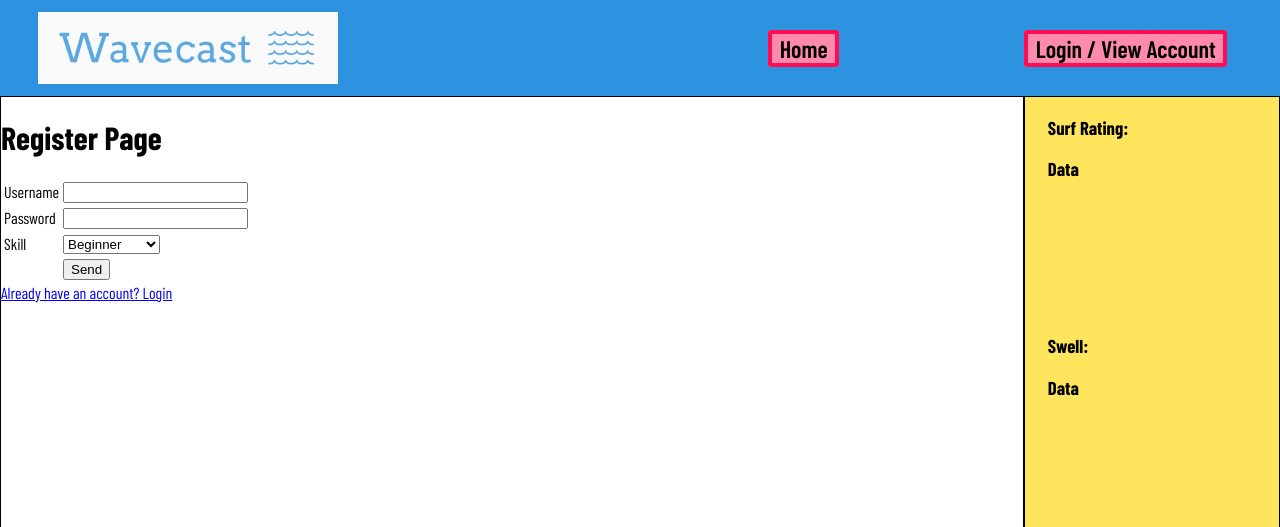
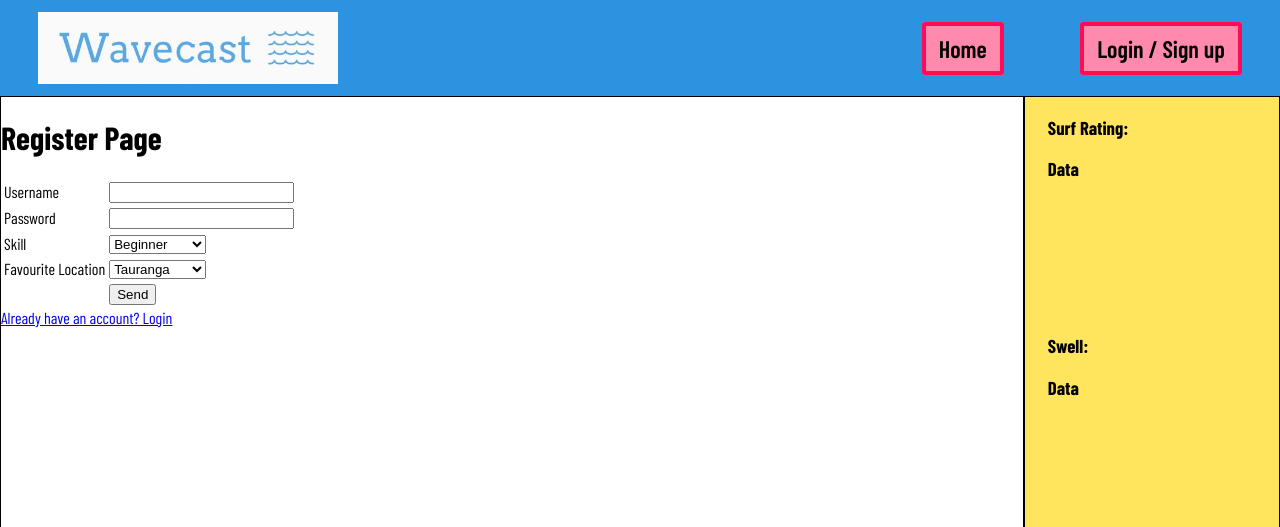
Before and after one commit to MurphMac/Surf-Forecast---Flask-Web-App, a Flask app: page /register in a window 1280 px wide. Shown: the top 527 px of the page. Run offline with Flask 3, Linux system fonts and the light colour scheme; some web fonts are replaced.

Commit message:
Can change favourite location and skill level in /account

```diff
--- a/app.py
+++ b/app.py
@@ -17,6 +17,8 @@ db = SQLAlchemy(app)
 location_id = None
 logged_in = False
 account_name = ""
+current_skill = ""
+favourite_spot = "Tauranga"
 
 insertdata.sourcedata()
 
@@ -59,34 +61,43 @@ def home():
 
     global location_id
 
-    #Get variale from drop down box
+    global favourite_spot
+
+    #Get variabe from drop down box
     location_name = request.form.get('location')
 
     locations_dictionary = {
-        "tauranga": 1,
-        "gisborne": 2,
-        "dunedin": 4,
-        "christchurch": 5
+        "Tauranga": 1,
+        "Gisborne": 2,
+        "Dunedin": 4,
+        "Christchurch": 5
     }
+
+    if location_name == None:
+        location_name = favourite_spot
 
     #Get corresponding ID
     location_id = locations_dictionary.get(location_name)
 
     global logged_in
 
-    #Manually set skill for now
-    skill = ""
+    global account_name
+
+    global current_skill
 
     #Run rating function
-    ratings = surfrating.get_rating(location_id, skill)
+    ratings = surfrating.get_rating(location_id, current_skill)
 
-    return render_template("home.html", day1=day1, day2=day2, day3=day3, day4=day4, day5=day5, day6=day6, day7=day7, location_name=location_name, logged_in=logged_in, ratings=ratings)
+    return render_template("home.html", day1=day1, day2=day2, day3=day3, day4=day4, day5=day5, day6=day6, day7=day7, location_name=location_name, logged_in=logged_in, account_name=account_name, ratings=ratings, current_skill=current_skill)
 
 @app.route('/login', methods = ['GET', 'POST'])
 
 def login():
     global logged_in
     global account_name
+    global current_skill
+    global favourite_spot
+
     if request.method == 'POST':
         username = request.form['username']
         password = request.form['password']
@@ -98,7 +109,10 @@ def login():
         else:
             logged_in = True
             account_name = username
-            return render_template('account.html', account_name=account_name)
+            #Fetch current user details including the skill level
+            cursor.execute("SELECT skill FROM user WHERE username=?", (account_name,))
+            current_skill = cursor.fetchone()[0]
+            return render_template('account.html', account_name=account_name, logged_in=logged_in, current_skill=current_skill, favourite_spot=favourite_spot)
 
     else:
         request.method == 'GET'
@@ -117,6 +131,7 @@ def register():
             username = request.form['username']
             password = request.form['password']
             skill = request.form['skill']
+            favourite_location = request.form['favourite_location']
             cursor.execute(f"SELECT * FROM user WHERE username='{username}' AND password='{password}';")
             data = cursor.fetchone()
             #Check if it matches other in db
@@ -125,7 +140,7 @@ def register():
             else:
                 if not data:
                     #Insert into db
-                    cursor.execute("INSERT INTO user (username, password, skill) VALUES (?,?,?)", (username, password, skill))
+                    cursor.execute("INSERT INTO user (username, password, skill, favourite_location) VALUES (?,?,?,?)", (username, password, skill, favourite_location))
                     conn.commit()
                     conn.close()
                 return render_template('login.html')
@@ -133,15 +148,40 @@ def register():
     elif request.method == 'GET':
         return render_template('register.html', form=registrationForm)
 
-@app.route('/account')
+@app.route('/account', methods=['GET', 'POST'])
 
 def account():
-    # Ensure logged_in is available
     global logged_in
     global account_name
+    global current_skill
+    global favourite_spot
+
     if not logged_in:
         return render_template('login.html')
-    return render_template('account.html', account_name=account_name)
+
+    conn = sqlite3.connect('database.db')
+    cursor = conn.cursor()
+
+    # Fetch current user details including the skill level and favorite spot
+    cursor.execute("SELECT skill, favourite_location FROM user WHERE username=?", (account_name,))
+    result = cursor.fetchone()
+
+    current_skill = result[0]
+    favourite_spot = result[1]
+
+    if request.method == 'POST':
+        new_skill = request.form.get('skill', current_skill)  # Default to current skill if not changed
+        new_favourite_spot = request.form.get('favourite_location', favourite_spot)  # Same for favourite spot
+
+        cursor.execute("UPDATE user SET skill=?, favourite_location=? WHERE username=?", (new_skill, new_favourite_spot, account_name))
+        conn.commit()
+
+        current_skill = new_skill
+        favourite_spot = new_favourite_spot
+
+    conn.close()
+
+    return render_template('account.html', account_name=account_name, logged_in=logged_in, current_skill=current_skill, favourite_spot=favourite_spot)
 
 @app.route('/graph1')
 def graphs1():
--- a/form.py
+++ b/form.py
@@ -5,5 +5,6 @@ from wtforms.validators import ValidationError, DataRequired
 class RegistrationForm(FlaskForm):
     username = StringField(label='Username', validators=[DataRequired()])
     password = PasswordField(label='Password', validators=[DataRequired()])
-    skill = SelectField(label='Skill', choices=[('Beginner'),('Intermediate'),('Expert')],validators=[DataRequired()])
+    skill = SelectField(label='Skill', choices=[('Beginner', 'Beginner'), ('Intermediate', 'Intermediate'), ('Advanced', 'Advanced')], validators=[DataRequired()])
+    favourite_location = SelectField(label='Favourite Location', choices=[('Tauranga', 'Tauranga'), ('Gisborne', 'Gisborne'), ('Dunedin', 'Dunedin'), ('Christchurch', 'Christchurch')], validators=[DataRequired()])
     submit = SubmitField('Send')
--- a/static/css/style.css
+++ b/static/css/style.css
@@ -31,7 +31,6 @@ body {
 
     .dailyinfo > ul > li {
         display: inline-block;
-        background-color: red;
         text-align: left;
         height: 10vh;
         width: 14vw;
@@ -108,27 +107,24 @@ body {
 
 .buttons {
     width: 100%;
-    display: inline-flex;
+    display: flex;
     list-style-type: none;
     margin: 0;
     padding: 0;
-    justify-content: center;
-}
-
-.buttons > li {
-    flex: 1;
+    justify-content: flex-end;
 }
 
 .button {
     background-color: #ff8aad;
     text-decoration: none;
     color: black;
-    margin: auto;
-    padding: 0 3%;
+    margin: 3vw;
+    padding: 1vh 1vw;
     border-radius: 3px;
     border: solid 4px #ff0c55;
     font-weight: 600;
     font-size: clamp(8px, 2vw, 24px);
+    white-space: nowrap;
 }
 
 .button:hover {
--- a/templates/nav.html
+++ b/templates/nav.html
@@ -1,4 +1,4 @@
 <ul class="buttons">
     <li><a class='button' href="{{url_for('home')}}">Home</a></li>
-    <li><a class='button' href="{{url_for('account')}}">Login / View Account</a></li>
+    <li><a class='button' href="{{url_for('account')}}">{% if logged_in == True %}{{ account_name }} ({{ current_skill }}){% else %}Login / Sign up{% endif %}</a></li>
 </ul>
--- a/templates/register.html
+++ b/templates/register.html
@@ -22,6 +22,10 @@
                 <td>{{form.skill}}</td>
             </tr>
             <tr>
+                <td>{{form.favourite_location.label}}</td>
+                <td>{{form.favourite_location}}</td>
+            </tr>
+            <tr>
                 <td></td>
                 <td>{{form.submit(class="anchor-button")}}</td>
             </tr>
```
Also changed, not shown: surfrating.py (+6 -10 lines), templates/account.html (+30 -0 lines), templates/home.html (+4 -4 lines), database.db.
